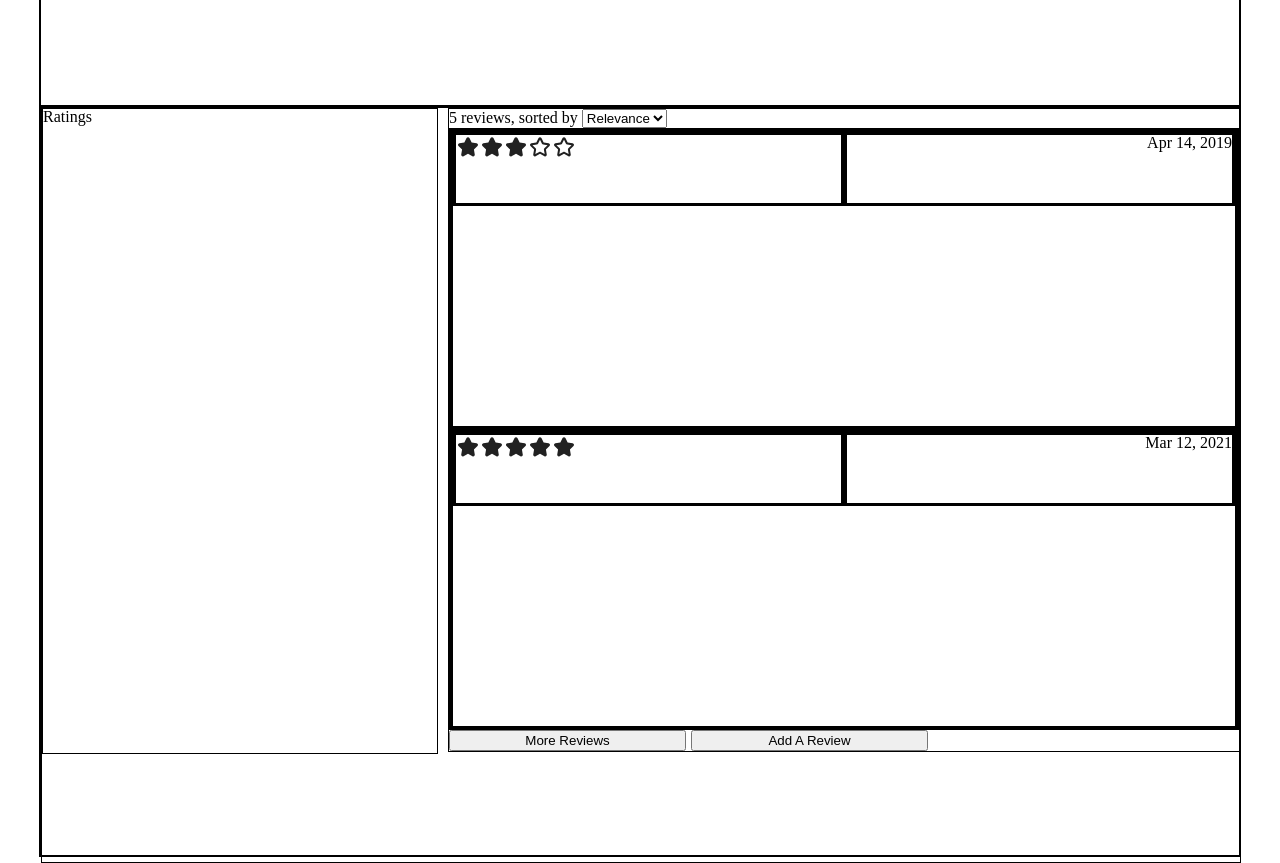
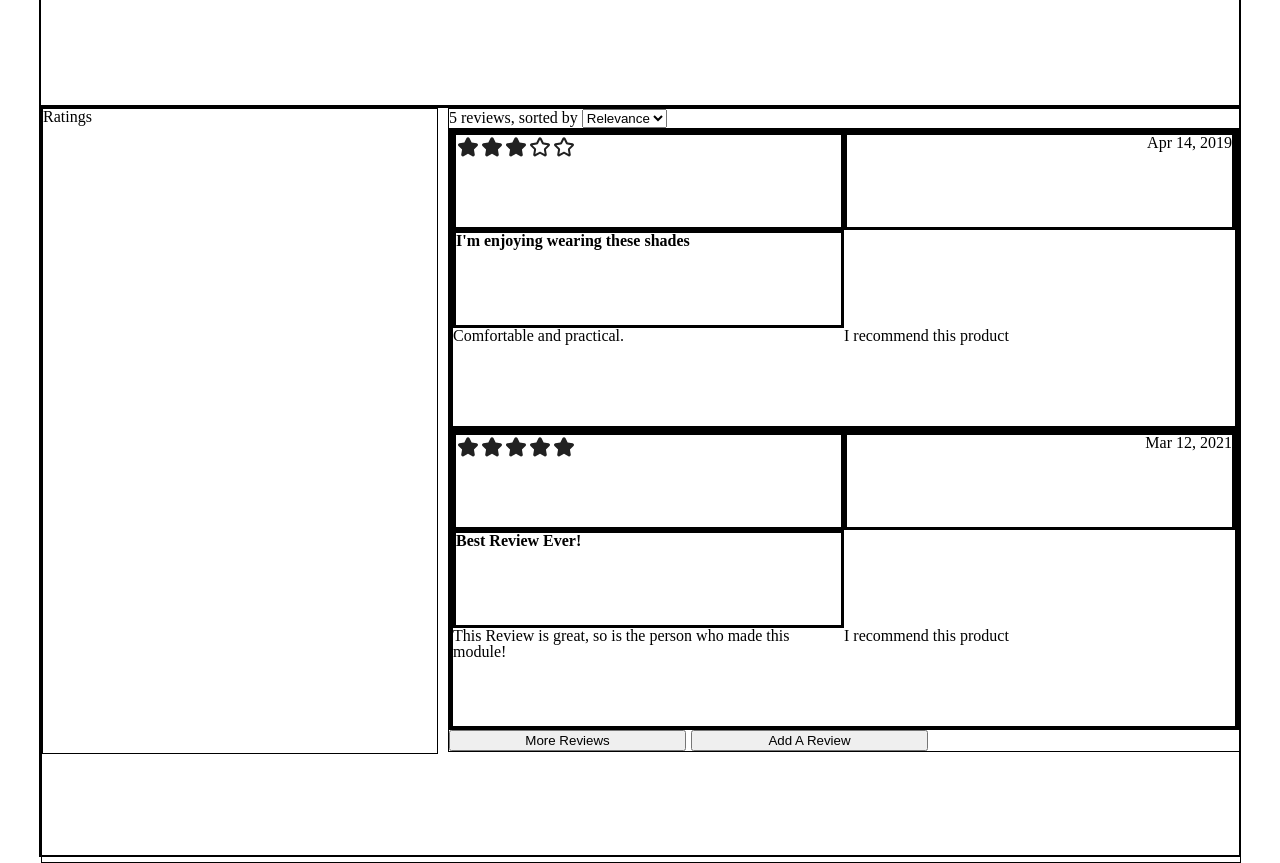
Before and after one commit to Quintessestial-Queues/project-catwalk, a React (Create React App) app in the folder client/: page / in a window 1280 px wide. Shown: the part 2120-2983 px from the top of the page. Built offline with nearby package versions, Linux system fonts and the light colour scheme; the HTML template or start-up script is replaced by a standard one.

Commit message:
Added a summary and body to the ReviewItem Component

```diff
--- a/client/src/RatingsAndReviews/Reviews/ReviewItem.jsx
+++ b/client/src/RatingsAndReviews/Reviews/ReviewItem.jsx
@@ -8,11 +8,19 @@ import styles from './ReviewItem.module.css'
 let ReviewItem = ({review}) => {
 
   let rating = review.rating;
+  let boldedSummary = review.summary.slice(0, 60);
+  //TODO: Bugg with rest of summary being on the same row as the boldedSummary; Try to get the rest of the summary under the boldedSummary
+  let restOfSummary = review.summary.length < 60 ? null : `...${review.summary.slice(60)}`
+  let body = review.body.slice(0, 250);
 
   return (
     <div className={styles.reviewContainer}>
       <span className={styles.starRating}><StarRating starRating={rating}/></span>
       <span className={styles.datePosted}>{moment(review.date).format("ll")}</span>
+      <p className={styles.boldedSummary}>{boldedSummary}</p>
+      <p>{restOfSummary}</p>
+      <p>{body}</p>
+      <span className={styles.recommendation}>I recommend this product</span>
     </div>
   )
 }
--- a/client/src/RatingsAndReviews/Reviews/ReviewItem.module.css
+++ b/client/src/RatingsAndReviews/Reviews/ReviewItem.module.css
@@ -2,18 +2,29 @@
 .reviewContainer {
   display: grid;
   grid-template-columns: 1fr 1fr;
-  grid-template-rows: 1fr 3fr;
+  grid-template-rows: 1fr 1fr 1fr;
   border: black solid;
 }
 
 .starRating {
-  display: inline-block;
+  /* display: inline-block; */
   border: solid;
 }
 
 
 .datePosted {
-  display: inline-block;
+  /* display: inline-block; */
   border: solid;
   text-align: right;
 }
+
+.boldedSummary {
+  font-weight: bold;
+  border: solid;
+}
+
+.recommendation {
+  /* display: grid;
+  grid-template-columns: 1fr;
+  grid-template-rows: 1fr; */
+}
--- a/client/src/RatingsAndReviews/Reviews/Reviews.jsx
+++ b/client/src/RatingsAndReviews/Reviews/Reviews.jsx
@@ -47,7 +47,7 @@ class Reviews extends React.Component {
 
   //A lot of repeating code, might want to refactor
   render() {
-    let reviews = this.state.reviews;
+    let reviews = this.props.reviews;
 
     if (reviews === 0) {
       return (<div>Currently, there are no reviews for this product.</div>)
--- a/client/src/dummyData.js
+++ b/client/src/dummyData.js
@@ -174,7 +174,7 @@ let dummyReviews = {
         "reviewer_name": "negativity",
         "helpfulness": 0,
         "photos": []
-    }
+    },
 ]
 }
 
```
Also changed, not shown: 2 other files (tests, documents, lock files or other folders).
